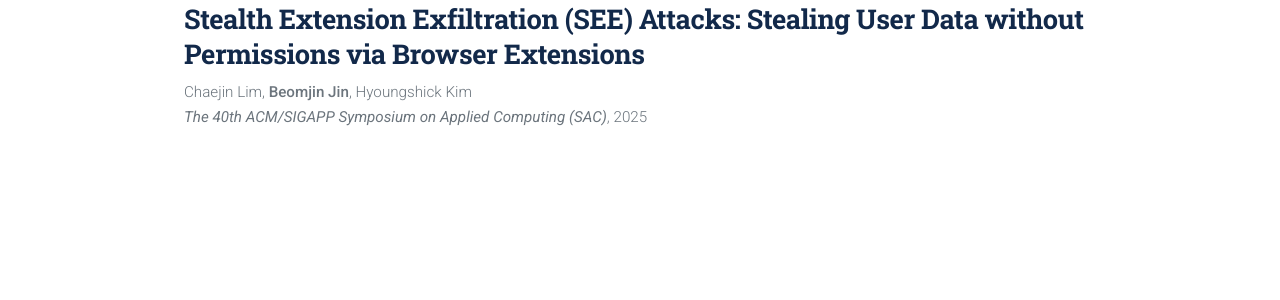
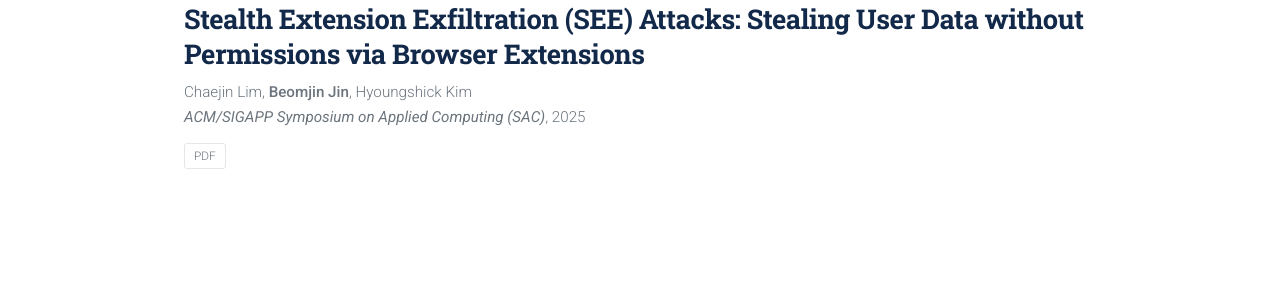
Before and after one commit to BJJINE/BJJINE.github.io, a Jekyll site: the page built from _publications/2025-03-31-see-attacks.md, in a window 1280 px wide. Shown: the part 160-460 px from the top of the page. Built offline with Jekyll 4.4.1, drawn with Linux system fonts in a browser that asks for light colours.

Commit message:
Update 2025-03-31-see-attacks.md

```diff
--- a/_publications/2025-03-31-see-attacks.md
+++ b/_publications/2025-03-31-see-attacks.md
@@ -5,5 +5,7 @@
 date: 2025-03-31
 year: 2025
 authors: "Chaejin Lim, <b>Beomjin Jin</b>, Hyoungshick Kim"
-venue: "The 40th ACM/SIGAPP Symposium on Applied Computing (SAC)"
+venue: "ACM/SIGAPP Symposium on Applied Computing (SAC)"
+links:
+  - { label: "PDF",  url: "/files/see_attack.pdf" }
 ---
```
